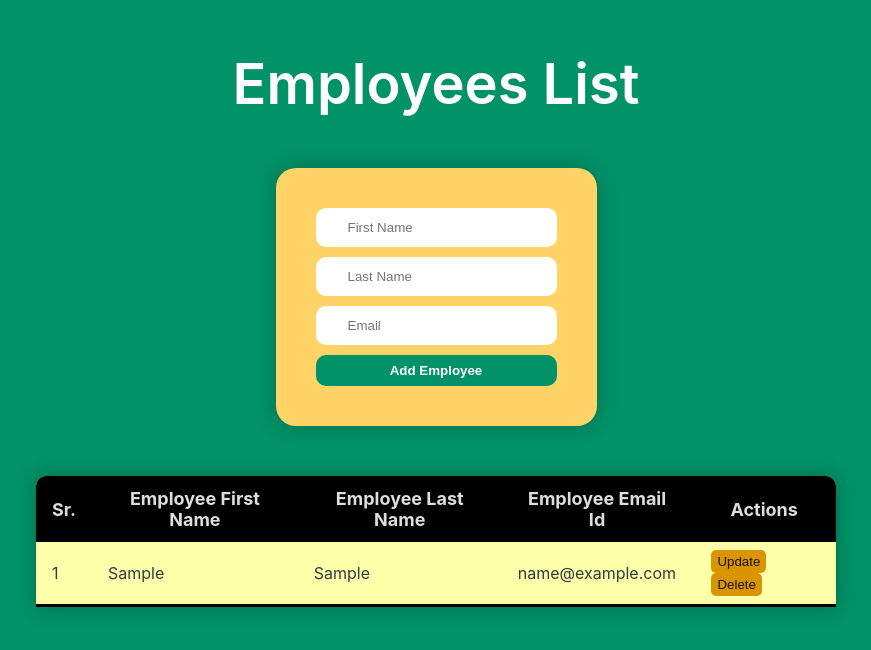
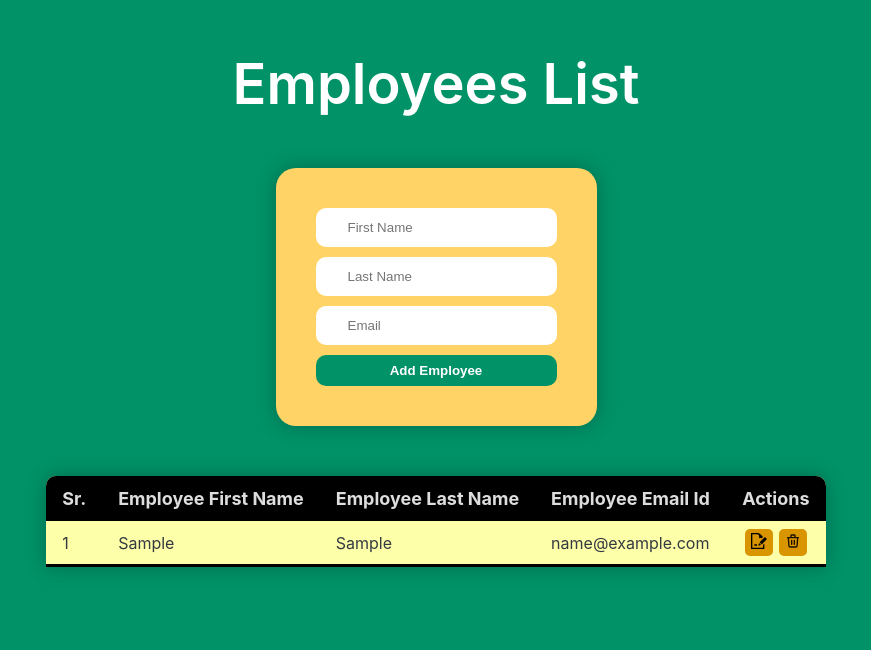
Before and after one commit to yousafsabir/16-CRUD-md-react, a React (Vite) app: page / in a window 1280 px wide. Both pictures are taken after typing "Sample", "Sample", "name@example.com" into the empty fields and a click on the button "Add Employee". Shown: the top 650 px of the page, without its empty margins (204-1075 px from the left). Built offline with nearby package versions, Linux system fonts and the light colour scheme.

Commit message:
changed the buttons to the icons

```diff
--- a/src/App.css
+++ b/src/App.css
@@ -70,6 +70,8 @@ h1 {
 
 .Form button:hover {
   background-color: #0ca678;
+  /* state change */
+  cursor: pointer;
 }
 
 /* =======
@@ -138,4 +140,9 @@ tbody button {
 tbody button:hover {
   /* color */
   background-color: #f0a500;
+  /* state change */
+  cursor: pointer;
 }
+.Icons {
+  width: 16px;
+}
--- a/src/App.jsx
+++ b/src/App.jsx
@@ -1,4 +1,5 @@
 import { useState } from "react";
+import Icon from "./assets/pen-to-square-solid.svg";
 import "./App.css";
 
 let empData = [];
@@ -93,7 +94,15 @@ function App() {
                 <td>{data.userlName}</td>
                 <td>{data.email}</td>
                 <td>
-                  <button>Update</button>
+                  <button>
+                    <svg
+                      xmlns="http://www.w3.org/2000/svg"
+                      className="Icons"
+                      viewBox="0 0 24 24"
+                    >
+                      <path d="M9 19h-4v-2h4v2zm2.946-4.036l3.107 3.105-4.112.931 1.005-4.036zm12.054-5.839l-7.898 7.996-3.202-3.202 7.898-7.995 3.202 3.201zm-6 8.92v3.955h-16v-20h7.362c4.156 0 2.638 6 2.638 6s2.313-.635 4.067-.133l1.952-1.976c-2.214-2.807-5.762-5.891-7.83-5.891h-10.189v24h20v-7.98l-2 2.025z" />
+                    </svg>
+                  </button>
                   <button
                     onClick={(e) => {
                       formData.map((newData, index) => {
@@ -108,7 +117,20 @@ function App() {
                       // setFormData(formData);
                     }}
                   >
-                    Delete
+                    <svg
+                      xmlns="http://www.w3.org/2000/svg"
+                      className="Icons"
+                      fill="none"
+                      viewBox="0 0 24 24"
+                      stroke="currentColor"
+                      strokeWidth={2}
+                    >
+                      <path
+                        strokeLinecap="round"
+                        strokeLinejoin="round"
+                        d="M19 7l-.867 12.142A2 2 0 0116.138 21H7.862a2 2 0 01-1.995-1.858L5 7m5 4v6m4-6v6m1-10V4a1 1 0 00-1-1h-4a1 1 0 00-1 1v3M4 7h16"
+                      />
+                    </svg>
                   </button>
                 </td>
               </tr>
```
